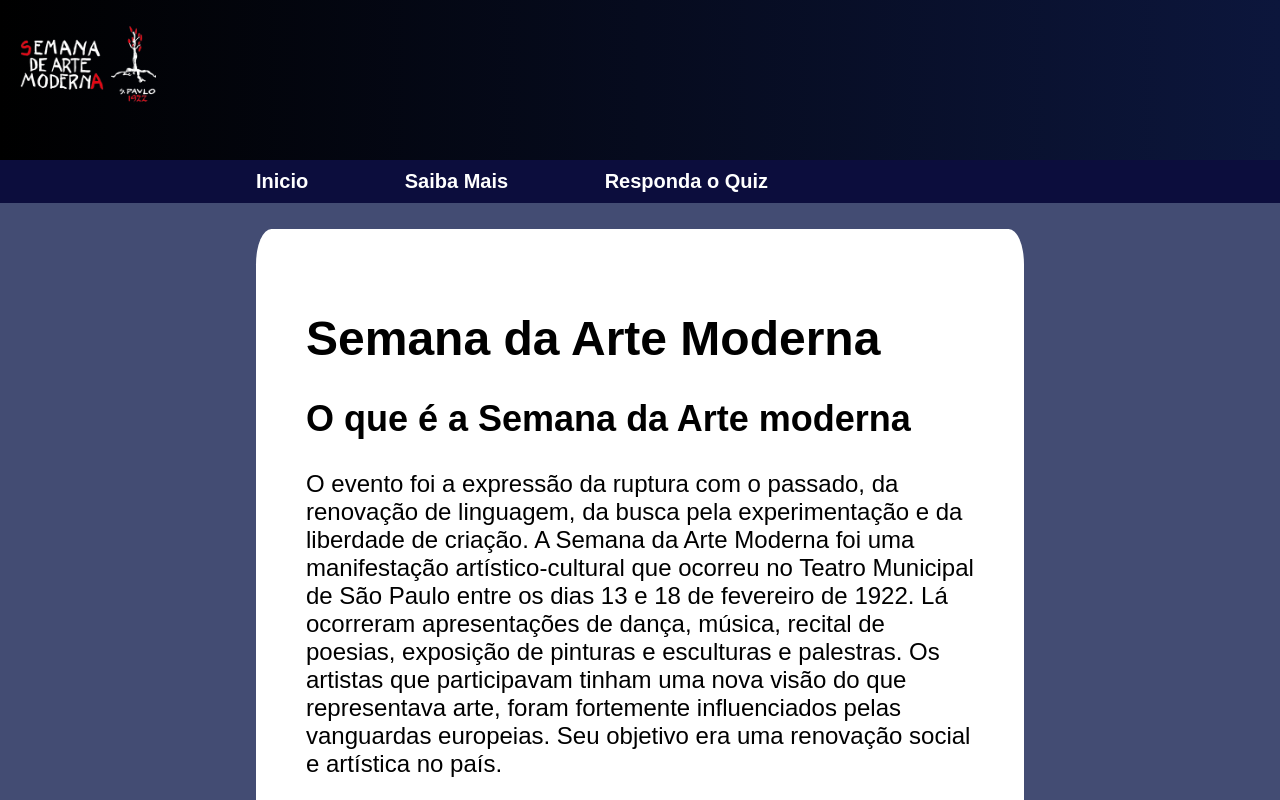
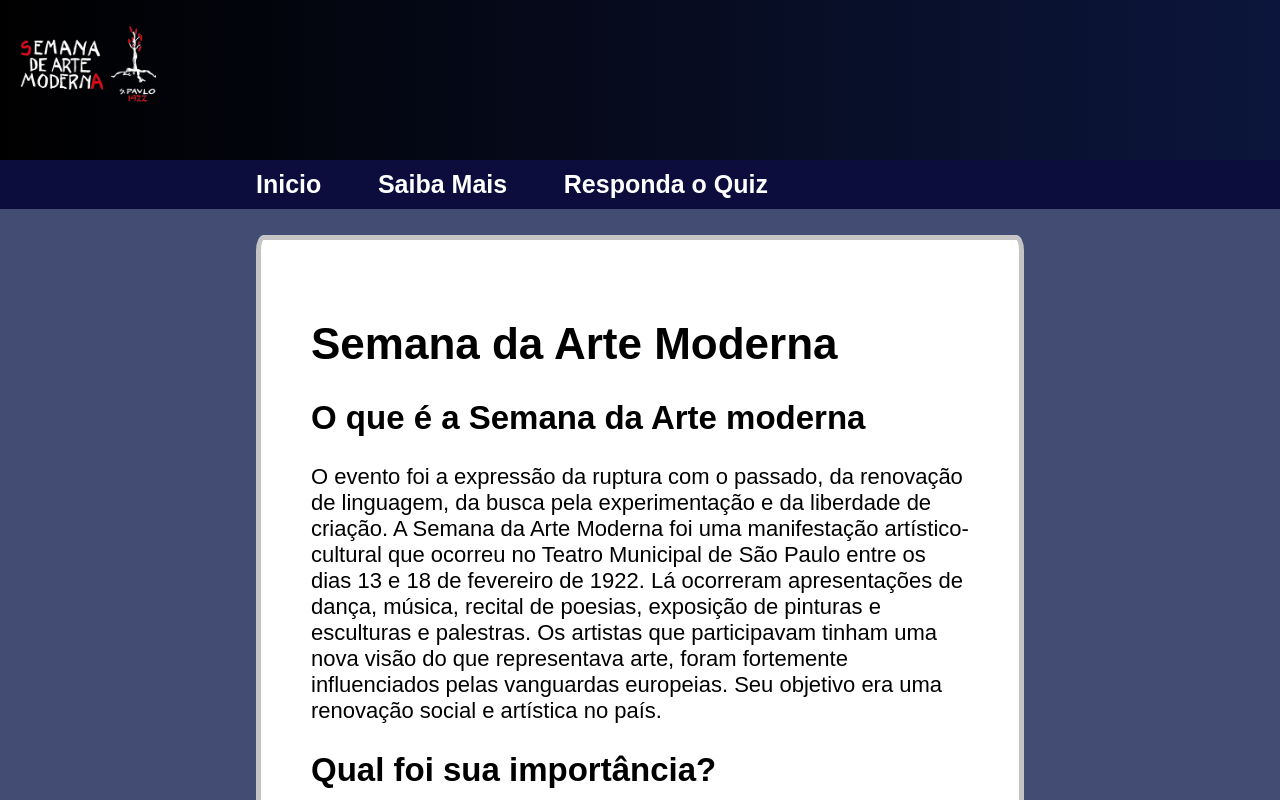
Before and after one commit to CauaRojas/SemanaArteModerna, a React (Vite) app: page / in a window 1280 px wide. Shown: the top 800 px of the page. Built offline with nearby package versions, Linux system fonts and the light colour scheme.

Commit message:
mudei a fonte

```diff
--- a/src/App.css
+++ b/src/App.css
@@ -19,7 +19,7 @@ nav {
 	align-items: center;
 	padding: 1rem;
 	color: #fff;
-	font-size: 2rem;
+	font-size: 2.5rem;
 	font-weight: 700;
 	background-color: #0c0d3d;
 	padding-left: 20%;
@@ -31,11 +31,13 @@ nav > a:link {
 	text-decoration: none;
 }
 main {
-	font-size: 2.4rem;
+	font-size: 2.2rem;
 	margin-right: 20%;
 	margin-top: 2%;
 	margin-left: 20%;
 	padding: 5rem;
-	border-radius: 2%;
+	border-radius: 1%;
+	border: 5px solid #c4c4c4;
+
 	background-color: #fff;
 }
```
